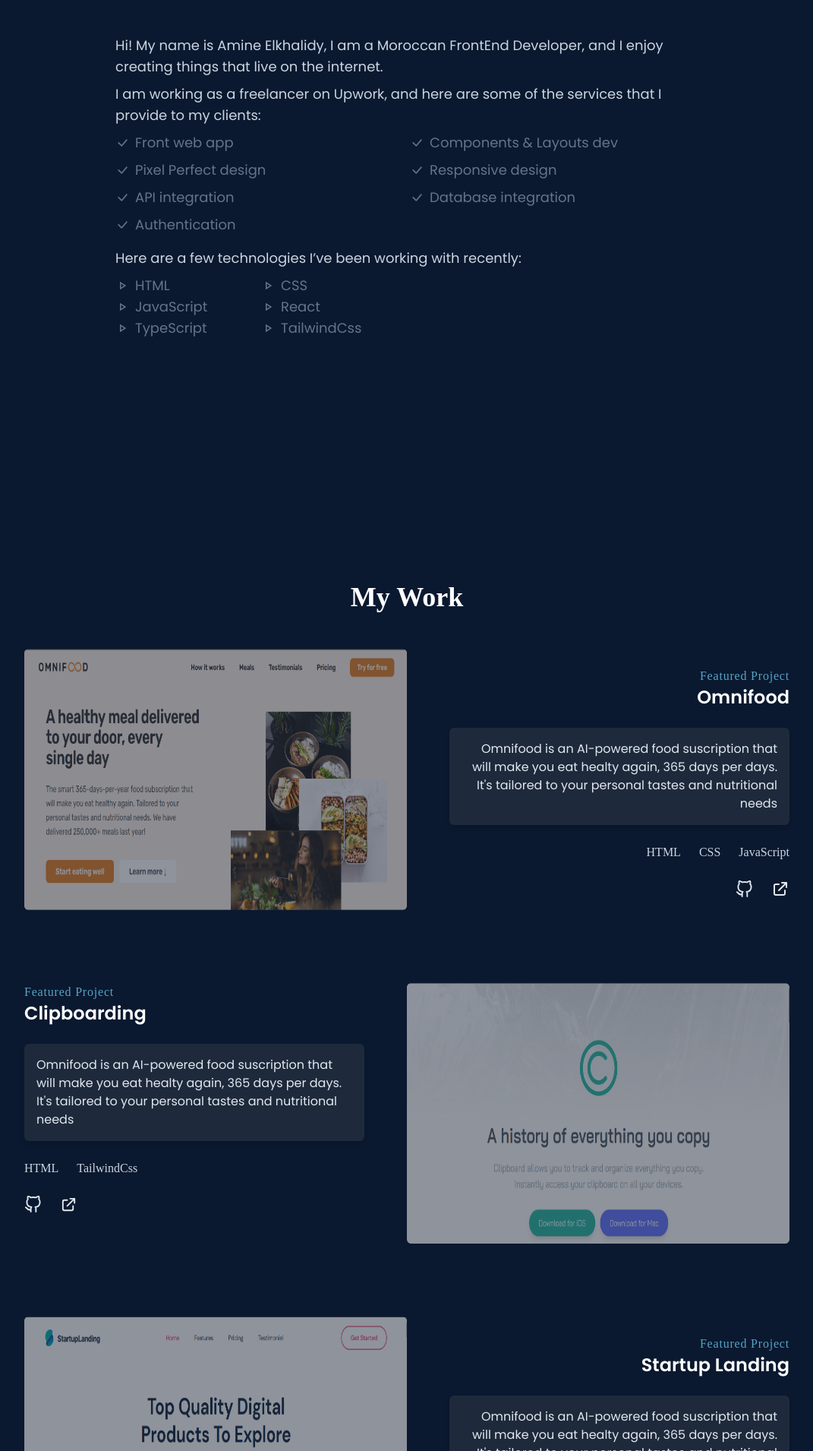
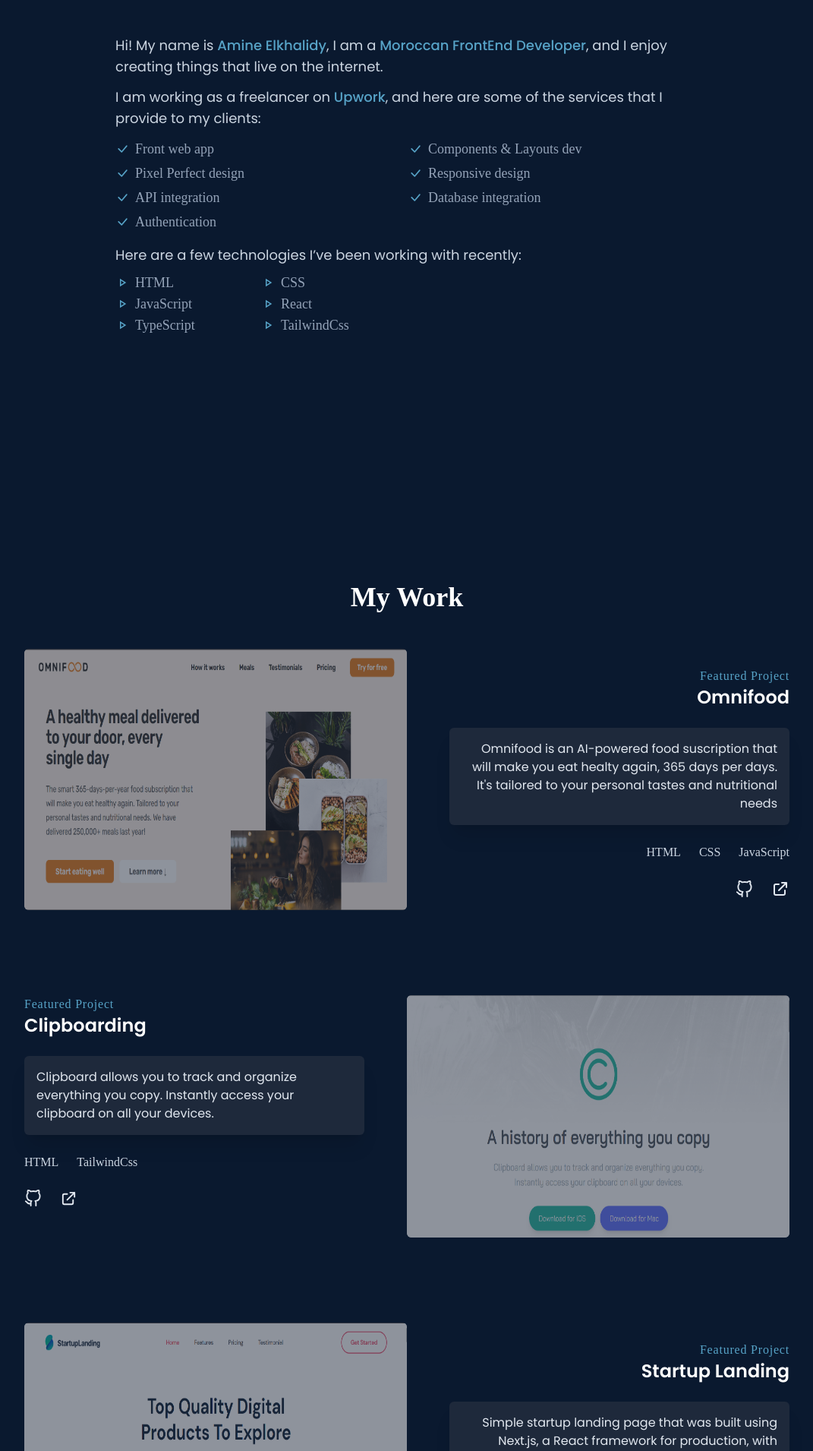
Before and after one commit to AmineElkhalidy/Portfolio, a React (Vite) app: page / in a window 1280 px wide. Shown: the part 930-2840 px from the top of the page at 76% size, without its empty margins (104-1175 px from the left). Built offline with nearby package versions, Linux system fonts and the light colour scheme; a web font is replaced by a local one.

Commit message:
Adding some of the final touches

```diff
--- a/package.json
+++ b/package.json
@@ -11,6 +11,7 @@
   "dependencies": {
     "framer-motion": "^7.3.2",
     "react": "^18.2.0",
+    "react-animated-cursor": "^2.5.1",
     "react-dom": "^18.2.0",
     "react-icons": "^4.4.0",
     "react-preloaders": "^3.0.3"
--- a/src/sections/About.jsx
+++ b/src/sections/About.jsx
@@ -23,61 +23,69 @@ const About = () => {
         {/* Content Container */}
         <div className="max-w-3xl mx-auto">
           <div>
-            <p className="text-slate-300 mb-2 md:text-lg">
-              Hi! My name is Amine Elkhalidy, I am a Moroccan FrontEnd
-              Developer, and I enjoy creating things that live on the internet.
+            <p className="text-slate-300 mb-3 md:text-lg">
+              Hi! My name is{" "}
+              <span className="text-secondary font-medium">
+                Amine Elkhalidy
+              </span>
+              , I am a{" "}
+              <span className="text-secondary font-medium">
+                Moroccan FrontEnd Developer
+              </span>
+              , and I enjoy creating things that live on the internet.
             </p>
 
-            <p className="text-slate-300 mb-2 md:text-lg">
-              I am working as a freelancer on <span>Upwork</span>, and here are
-              some of the services that I provide to my clients:
+            <p className="text-slate-300 mb-3 md:text-lg">
+              I am working as a freelancer on{" "}
+              <span className="text-secondary font-medium">Upwork</span>, and
+              here are some of the services that I provide to my clients:
             </p>
 
-            <ul className=" text-slate-500 grid gap-2 mb-4 md:grid-cols-2 md:text-lg">
+            <ul className=" text-slate-400 grid gap-1 font-nav mb-4 md:grid-cols-2 md:text-lg">
               <li className="flex items-center gap-2">
-                <span>
+                <span className="text-secondary">
                   <BsCheckLg />
                 </span>
                 Front web app
               </li>
 
               <li className="flex items-center gap-2">
-                <span>
+                <span className="text-secondary">
                   <BsCheckLg />
                 </span>
                 Components & Layouts dev
               </li>
 
               <li className="flex items-center gap-2">
-                <span>
+                <span className="text-secondary">
                   <BsCheckLg />
                 </span>
                 Pixel Perfect design
               </li>
 
               <li className="flex items-center gap-2">
-                <span>
+                <span className="text-secondary">
                   <BsCheckLg />
                 </span>
                 Responsive design
               </li>
 
               <li className="flex items-center gap-2">
-                <span>
+                <span className="text-secondary">
                   <BsCheckLg />
                 </span>
                 API integration
               </li>
 
               <li className="flex items-center gap-2">
-                <span>
+                <span className="text-secondary">
                   <BsCheckLg />
                 </span>
                 Database integration
               </li>
 
               <li className="flex items-center gap-2">
-                <span>
+                <span className="text-secondary">
                   <BsCheckLg />
                 </span>
                 Authentication
@@ -88,44 +96,44 @@ const About = () => {
               Here are a few technologies I’ve been working with recently:
             </p>
 
-            <ul className="max-w-sm grid grid-cols-2 text-slate-500 md:text-lg">
+            <ul className="max-w-sm grid grid-cols-2 text-slate-400 font-nav md:text-lg">
               <li className="flex items-center gap-2">
-                <span>
+                <span className="text-secondary">
                   <MdOutlinePlayArrow />
                 </span>
                 HTML
               </li>
 
               <li className="flex items-center gap-2">
-                <span>
+                <span className="text-secondary">
                   <MdOutlinePlayArrow />
                 </span>
                 CSS
               </li>
 
               <li className="flex items-center gap-2">
-                <span>
+                <span className="text-secondary">
                   <MdOutlinePlayArrow />
                 </span>
                 JavaScript
               </li>
 
               <li className="flex items-center gap-2">
-                <span>
+                <span className="text-secondary">
                   <MdOutlinePlayArrow />
                 </span>
                 React
               </li>
 
               <li className="flex items-center gap-2">
-                <span>
+                <span className="text-secondary">
                   <MdOutlinePlayArrow />
                 </span>
                 TypeScript
               </li>
 
               <li className="flex items-center gap-2">
-                <span>
+                <span className="text-secondary">
                   <MdOutlinePlayArrow />
                 </span>
                 TailwindCss
--- a/src/sections/Projects.jsx
+++ b/src/sections/Projects.jsx
@@ -32,7 +32,7 @@ const Projects = () => {
         </h2>
 
         {/* Work Container */}
-        <motion.div className="flex flex-col space-y-24">
+        <motion.div className="flex flex-col space-y-28">
           {/* Omnifood */}
           <motion.div
             whileInView={{ opacity: [0, 1] }}
@@ -54,7 +54,7 @@ const Projects = () => {
                 Omnifood
               </h3>
 
-              <p className="max-w-md mx-auto text-slate-200 text-left my-6 md:text-right md:p-4 md:bg-slate-800 md:shadow-md md:rounded-md md:mr-0">
+              <p className="max-w-md mx-auto text-slate-200 text-left my-6 md:text-right md:p-4 md:bg-slate-800 md:shadow-xl md:rounded-md md:mr-0">
                 Omnifood is an AI-powered food suscription that will make you
                 eat healty again, 365 days per days. It's tailored to your
                 personal tastes and nutritional needs
@@ -96,10 +96,9 @@ const Projects = () => {
                 Clipboarding
               </h3>
 
-              <p className="max-w-md mx-auto text-slate-200 text-left my-6 md:p-4 md:bg-slate-800 md:shadow-md md:rounded-md md:ml-0">
-                Omnifood is an AI-powered food suscription that will make you
-                eat healty again, 365 days per days. It's tailored to your
-                personal tastes and nutritional needs
+              <p className="max-w-md mx-auto text-slate-200 text-left my-6 md:p-4 md:bg-slate-800 md:shadow-xl md:rounded-md md:ml-0">
+                Clipboard allows you to track and organize everything you copy.
+                Instantly access your clipboard on all your devices.
               </p>
 
               <ul className="max-w-md mx-auto text-slate-300 flex flex-wrap justify-start items-center font-nav md:justify-start gap-6 mb-6 ml-0">
@@ -153,10 +152,10 @@ const Projects = () => {
                 Startup Landing
               </h3>
 
-              <p className="max-w-md mx-auto text-slate-200 text-left my-6 md:text-right md:p-4 md:bg-slate-800 md:shadow-md md:rounded-md md:mr-0">
-                Omnifood is an AI-powered food suscription that will make you
-                eat healty again, 365 days per days. It's tailored to your
-                personal tastes and nutritional needs
+              <p className="max-w-md mx-auto text-slate-200 text-left my-6 md:text-right md:p-4 md:bg-slate-800 md:shadow-xl md:rounded-md md:mr-0">
+                Simple startup landing page that was built using Next.js, a
+                React framework for production, with amazing curves, color
+                scheme and animation...
               </p>
 
               <ul className="max-w-md mx-auto flex flex-wrap justify-start items-center font-nav text-slate-300 md:justify-end gap-6 mb-6 mr-0">
@@ -197,10 +196,9 @@ const Projects = () => {
                 Shop Store
               </h3>
 
-              <p className="max-w-md mx-auto text-slate-200 text-left my-6 md:p-4 md:bg-slate-800 md:shadow-md md:rounded-md md:ml-0">
-                Omnifood is an AI-powered food suscription that will make you
-                eat healty again, 365 days per days. It's tailored to your
-                personal tastes and nutritional needs
+              <p className="max-w-md mx-auto text-slate-200 text-left my-6 md:p-4 md:bg-slate-800 md:shadow-xl md:rounded-md md:ml-0">
+                Shop store is a web app that is under development, to allow to
+                users to be able to purchase whatever products they want...
               </p>
 
               <ul className="max-w-md mx-auto text-slate-300 flex flex-wrap justify-start items-center font-nav md:justify-start gap-6 mb-6 ml-0">
@@ -248,10 +246,9 @@ const Projects = () => {
 
               <h3 className="text-lg font-semibold mb-4 lg:text-2xl">Crypto</h3>
 
-              <p className="max-w-md mx-auto text-slate-200 text-left my-6 md:text-right md:p-4 md:bg-slate-800 md:shadow-md md:rounded-md md:mr-0">
-                Omnifood is an AI-powered food suscription that will make you
-                eat healty again, 365 days per days. It's tailored to your
-                personal tastes and nutritional needs
+              <p className="max-w-md mx-auto text-slate-200 text-left my-6 md:text-right md:p-4 md:bg-slate-800 md:shadow-xl md:rounded-md md:mr-0">
+                Crypto is a web app that allow you to send transactions through
+                the blockchain network, after connecting to your wallet.
               </p>
 
               <ul className="max-w-md mx-auto flex flex-wrap justify-start items-center font-nav text-slate-300 md:justify-end gap-6 mb-6 mr-0">
@@ -289,10 +286,8 @@ const Projects = () => {
                 Tesla Clone
               </h3>
 
-              <p className="max-w-md mx-auto text-slate-200 text-left my-6 md:p-4 md:bg-slate-800 md:shadow-md md:rounded-md md:ml-0">
-                Omnifood is an AI-powered food suscription that will make you
-                eat healty again, 365 days per days. It's tailored to your
-                personal tastes and nutritional needs
+              <p className="max-w-md mx-auto text-slate-200 text-left my-6 md:p-4 md:bg-slate-800 md:shadow-xl md:rounded-md md:ml-0">
+                A simple wesbite where I cloned the official website of Tesla.
               </p>
 
               <ul className="max-w-md mx-auto text-slate-300 flex flex-wrap justify-start items-center font-nav md:justify-start gap-6 mb-6 ml-0">
--- a/src/sections/Skills.jsx
+++ b/src/sections/Skills.jsx
@@ -77,14 +77,18 @@ const Skills = () => {
                 <motion.div
                   whileInView={{ opacity: [0, 1] }}
                   transition={{ duration: 0.5 }}
+                  className="ml-1"
                 >
                   <h4 className="text-md font-medium uppercase mb-[.75rem] lg:text-lg">
-                    FrontEnd Developer
+                    FrontEnd & Alfresco Dev
                   </h4>
                   <p className="text-slate-200 mb-[.5rem]">
-                    I am working as a freelancer on Upwork.
+                    I have worked on customising Alfresco (CMS) for a large
+                    organization
                   </p>
-                  <p className="text-sm text-slate-300">Upwork</p>
+                  <p className="text-sm text-slate-300">
+                    Prefecture d'arrondissement de Ben M'sick
+                  </p>
                 </motion.div>
               </div>
             </div>
@@ -104,9 +108,9 @@ const Skills = () => {
                     FrontEnd Developer
                   </h4>
                   <p className="text-slate-200 mb-[.5rem]">
-                    I am working as a freelancer on Upwork.
+                    Learning and practicing
                   </p>
-                  <p className="text-sm text-slate-300">Upwork</p>
+                  <p className="text-sm text-slate-300">By myslef</p>
                 </motion.div>
               </div>
             </div>
```
Also changed, not shown: src/App.jsx (+12 -0 lines), src/sections/Contact.jsx (+29 -13 lines), 1 other file (tests, documents, lock files or other folders).
